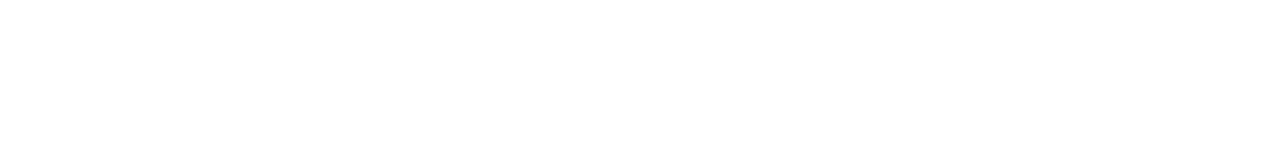
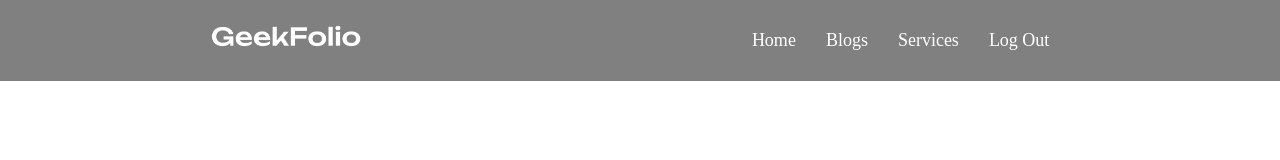
Before and after one commit to Nayeem1517/Conceptual01-digital-agency-, a plain HTML site: page index.html in a window 1280 px wide. Drawn offline with Linux system fonts and the light colour scheme.

Commit message:
Created nav

```diff
--- a/Style/style.css
+++ b/Style/style.css
@@ -4,7 +4,30 @@
 }
 /* Nav related style */
 
-
+.menu-container{
+    background-color: gray;
+    padding: 20px;
+    color: white;
+    list-style: none;
+    display: flex;
+    align-items: center;
+    justify-content: space-around;
+}
+.logo-photo{
+    width: 150px;
+}
+.menu{
+    display: flex;
+    text-decoration: none;
+}
+.item{
+    margin-right: 10px;
+    padding: 10px;
+    font-size: 18px;
+}
+.item:hover{
+    color: blue;
+}
 /* Main related style */
 
 
--- a/index.html
+++ b/index.html
@@ -13,12 +13,13 @@
         <nav>
             <div class="menu-container">
                 <div class="logo">
-                    <img src="images/" alt="">
+                    <img class="logo-photo" src="images/logo-light.png" alt="">
                 </div>
                 <div class="menu">
-                    <ul>
-
-                    </ul>
+                    <li class="item">Home</li>
+                    <li class="item">Blogs</li>
+                    <li class="item">Services</li>
+                    <li class="item">Log Out</li>
                 </div>
             </div>
         </nav>
```
